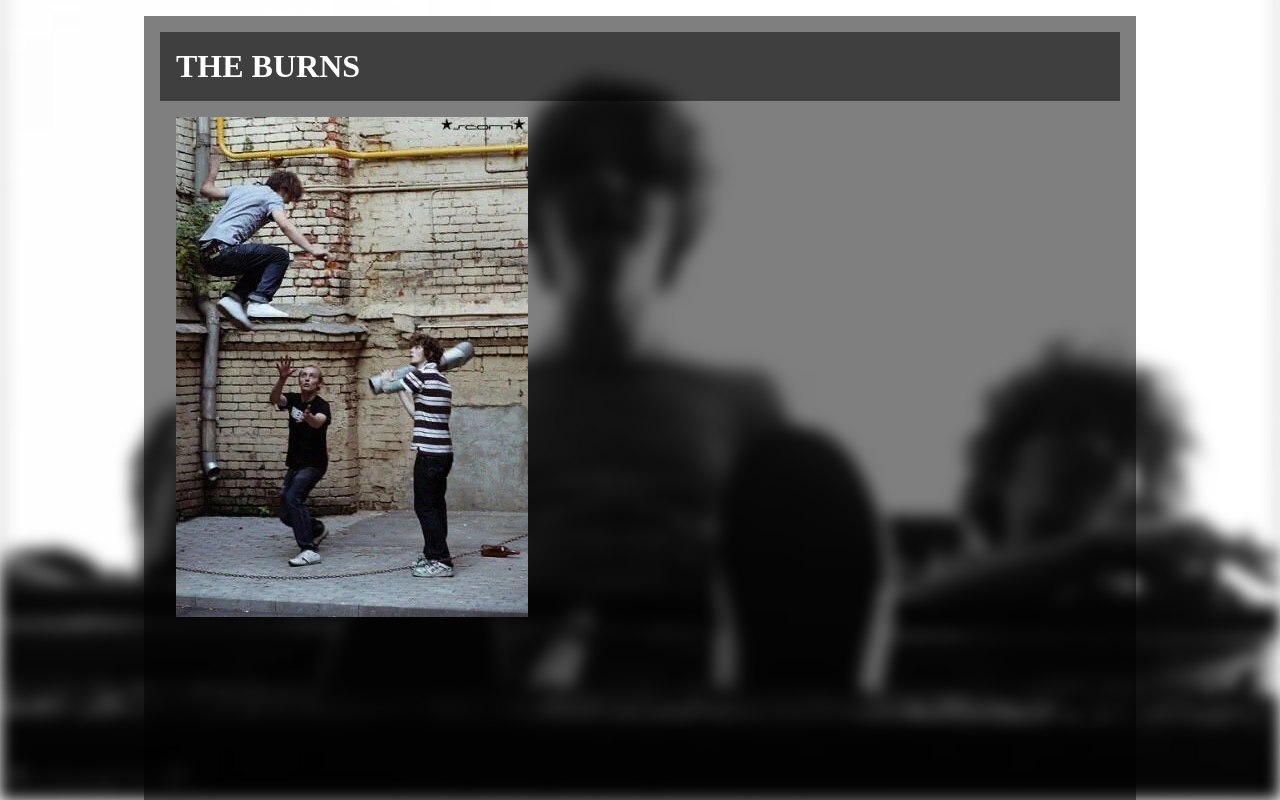
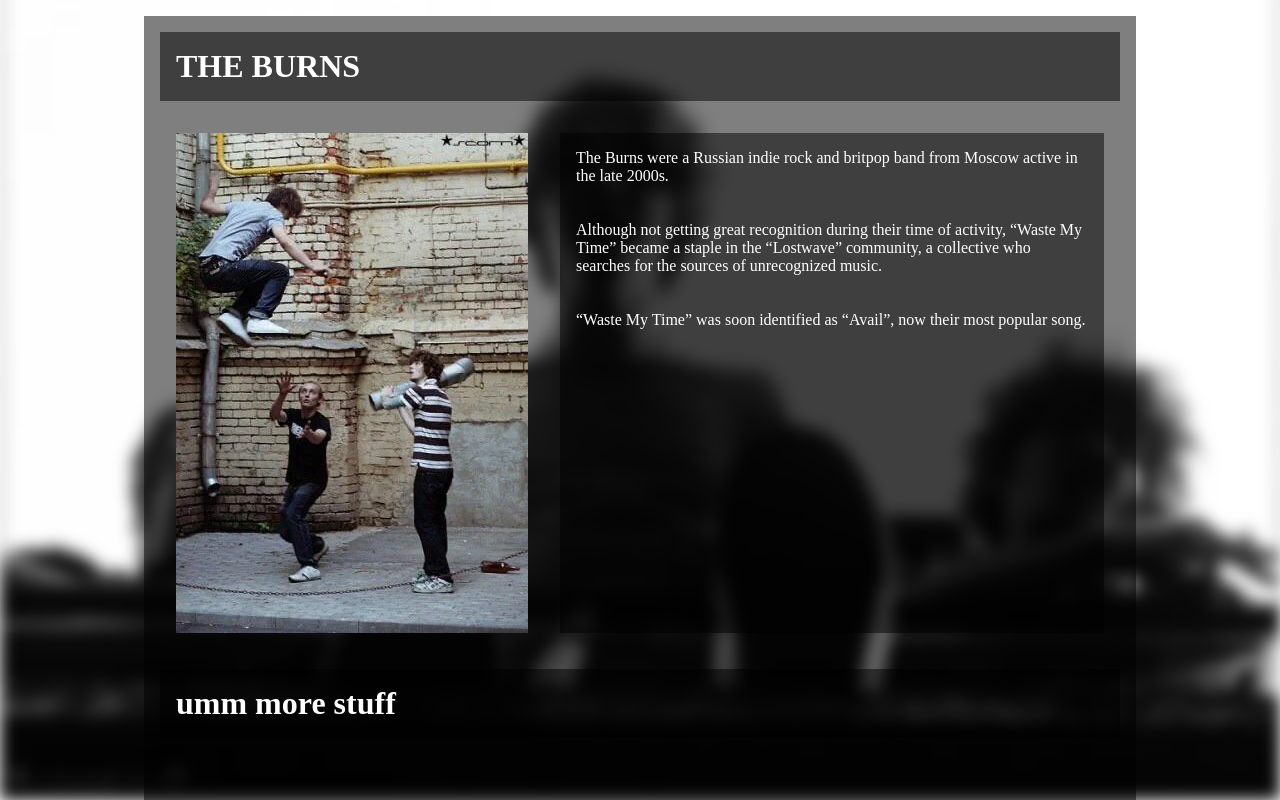
Before and after one commit to dae-vinity/burns-site, a plain HTML site: page index.html in a window 1280 px wide. Shown: the top 800 px of the page. Drawn offline with Linux system fonts and the light colour scheme; a web font is replaced by a local one.

Commit message:
info added (yayy)

```diff
--- a/index.html
+++ b/index.html
@@ -20,13 +20,33 @@
 
       <div style="background-color: rgba(0, 0, 0, 0.5);width: 960px;height: 2000px;margin: auto;margin-top: 16px;padding: 16px;">
 
-        <div style="background-color: rgba(0, 0, 0, 0.5);padding: 16px;">
+        <div style="background-color: rgba(0, 0, 0, 0.5);padding: 16px;margin-bottom: 16px;">
 
           <h1 style="color: white; margin: 0%;">THE BURNS</h1>
 
         </div>
 
-        <img src="assets/images/igorgettingjumped.png" style="margin: 16px;">
+        <div style="padding: 16px;margin-bottom: 16px;">
+
+          <img src="assets/images/igorgettingjumped.png">
+
+          <div style="background-color: rgba(0, 0, 0, 0.5);padding: 16px;margin-bottom: 16px;float: right;width: 512px;height: 468px;">
+
+            <p style="color: white; margin: 0%;">The Burns were a Russian indie rock and britpop band from Moscow active in the late 2000s.
+              <br><br><br>
+              Although not getting great recognition during their time of activity, “Waste My Time” became a staple in the “Lostwave” community, a collective who searches for the sources of unrecognized music.
+              <br><br><br>
+              “Waste My Time” was soon identified as “Avail”, now their most popular song.</p>
+
+          </div>
+
+        </div>
+
+        <div style="background-color: rgba(0, 0, 0, 0.5);padding: 16px;margin-bottom: 16px;">
+
+          <h1 style="color: white; margin: 0%;">umm more stuff</h1>
+
+        </div>
 
       </div>
 
--- a/style.css
+++ b/style.css
@@ -3,3 +3,7 @@ h1 {
     font-weight: 900;
     font-style: normal;
 }
+
+p {
+    font-family: 'Pragmatica';
+}
```
